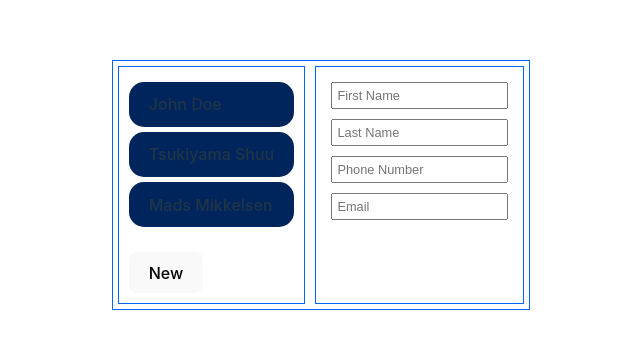
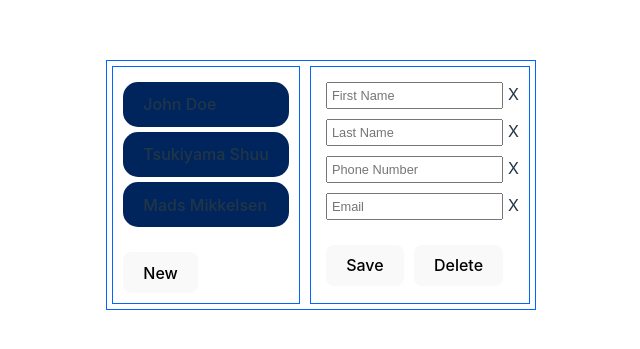
Before and after one commit to MykhCher/contact-list, a React (Vite) app: page / in a window 1280 px wide. Shown: the part 215-564 px from the top of the page, without its empty margins (319-959 px from the left). Built offline with nearby package versions, Linux system fonts and the light colour scheme.

Commit message:
create contact method

```diff
--- a/src/App.css
+++ b/src/App.css
@@ -86,6 +86,18 @@ ul > li:hover {
   background-color: #003f9c;
 }
 
+.clearForm {
+  cursor: pointer;
+}
+
 .add-btn {
   margin-top: 20px;
 }
+
+.btns {
+  margin-top: 15px;
+}
+
+.btns button {
+  margin: 5px;
+}
--- a/src/App.jsx
+++ b/src/App.jsx
@@ -34,6 +34,14 @@ class App extends Component {
     ]
   };
 
+  createContact = (contact) => {
+    contact.id = Date.now();
+    contact.isEdited = false;
+    this.setState((state) => {
+      return {contacts: [...state.contacts, contact]}
+    });
+  }
+
   render() {
     return (
       <div className='container'>
@@ -42,7 +50,8 @@ class App extends Component {
         <button className='add-btn'>New</button>
         </div>
         <div>
-          <ContactForm />
+          <ContactForm
+            onSubmit={this.createContact}/>
         </div>
       </div>
   )
--- a/src/components/ContactForm/ContactForm.jsx
+++ b/src/components/ContactForm/ContactForm.jsx
@@ -9,33 +9,60 @@ export class ContactForm extends Component {
     email: '',
   };
 
+  onSubmit = (e) => {
+    e.preventDefault();
+    this.props.onSubmit(this.state);
+    this.setState({
+      fName: '',
+      lName: '',
+      phone: '',
+      email: '',
+    });
+  }
+
   render() {
     return (
       <form className='contact-form'>
+        <div>
           <input
             type="text"
             value={this.state.fName}
             placeholder='First Name'
             onChange={(e) => {this.setState({fName :e.target.value})}}
           />
+          <span className='clearForm'>X</span>
+        </div>
+        <div>
           <input
             type="text"
             value={this.state.lName}
             placeholder='Last Name'
             onChange={(e) => {this.setState({lName :e.target.value})}}
           />
+        <span className='clearForm'>X</span>
+        </div>
+        <div>
           <input
             type="text"
             value={this.state.phone}
             placeholder='Phone Number'
             onChange={(e) => {this.setState({phone :e.target.value})}}
           />
+        <span className='clearForm'>X</span>
+        </div>
+        <div>
           <input
             type="text"
             value={this.state.email}
             placeholder='Email'
             onChange={(e) => {this.setState({email :e.target.value})}}
           />
+        <span className='clearForm'>X</span>
+        </div>
+        <div className='btns'>
+          <button onClick={this.onSubmit}>Save</button>
+          <button>Delete</button>
+        </div>
       </form>
     )
   }
```
Lines whose indentation alone changed are shown as unchanged.
